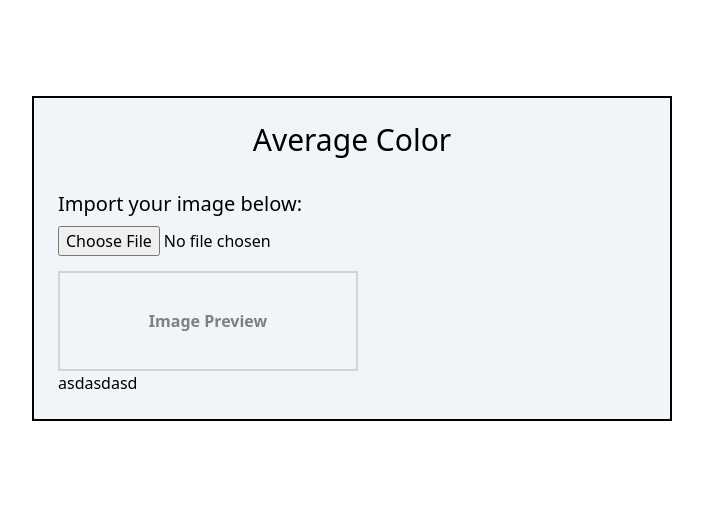
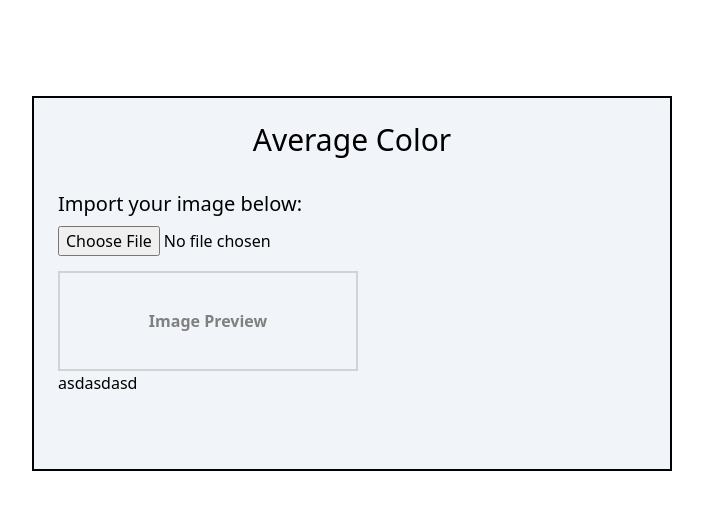
Before and after one commit to ChenBri/Average-Color, a Vue app: page / in a window 1280 px wide. Shown: the top 510 px of the page, without its empty margins (288-991 px from the left). Built offline with nearby package versions, Linux system fonts and the light colour scheme.

Commit message:
Adding dynamic color changer (In-progress)

```diff
--- a/src/components/OpenPicture.vue
+++ b/src/components/OpenPicture.vue
@@ -19,7 +19,7 @@
     <canvas class="hidden" id="myCanvas" :width="widthX" :height="heightY" style="border:1px solid #000000"></canvas>
 
     <button @click="getColorArray">asdasdasd</button>
-
+    <div  class="w-[200px] h-[50px]">{{ RGBcolor }}</div>
   </section>
 </template>
 
@@ -30,7 +30,7 @@ export default {
       file: null,
       widthX: 0,
       heightY: 0,
-      RGBcolor: 'red'
+      RGBcolor: ''
     };
   },
 
@@ -87,6 +87,7 @@ export default {
       rgb.r = Math.floor(rgb.r / count);
       rgb.g = Math.floor(rgb.g / count);
       rgb.b = Math.floor(rgb.b / count);
+      this.RGBcolor = rgb;
       console.log(rgb);
       console.log(imageArray);
     },
```
